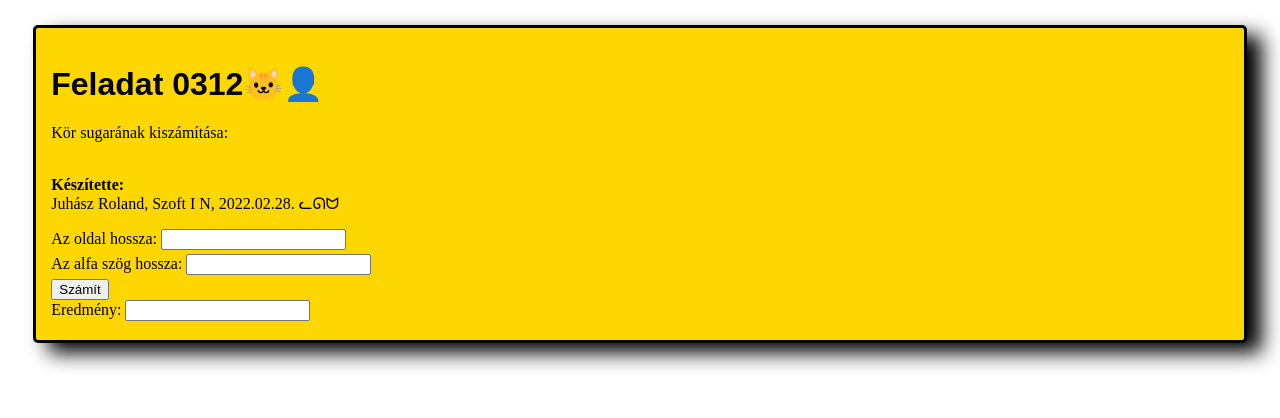
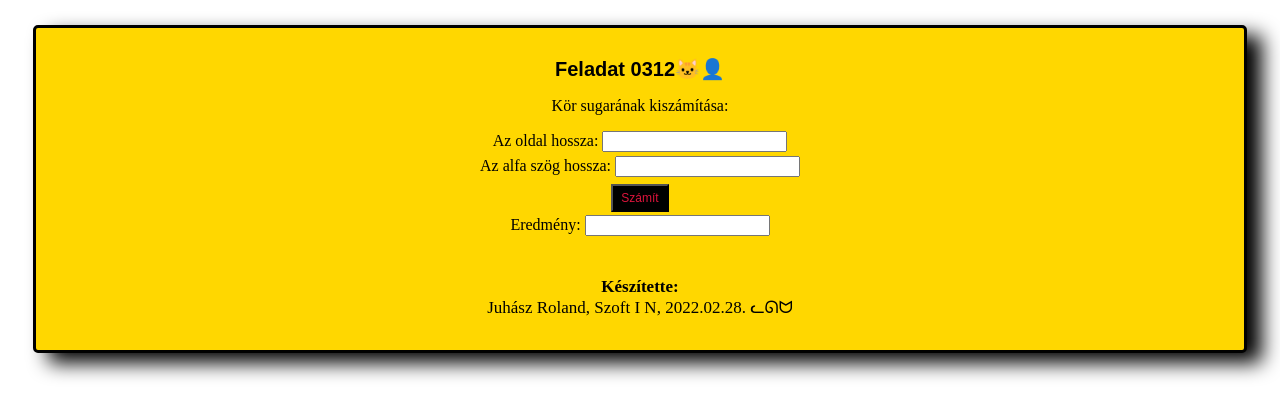
Before and after one commit to Roleeygit/tombsug, a plain HTML site: page index.html in a window 1280 px wide. Drawn offline with Linux system fonts and the light colour scheme.

Commit message:
style javítás, javascript elkezdés

```diff
--- a/app.js
+++ b/app.js
@@ -6,3 +6,25 @@
 * Github: https://github.com/Roleeygit/
 * Licenc: GNU GPL
 */
+
+var oldalIn = document.getElementById("oldal");
+var szogIn = document.getElementById("szog");
+var szamitgomb = document.getElementById("szamitgomb");
+var eredmenyIn = document.getElementById("eredmeny");
+
+szamitgomb.addEventListener("click", function() {
+
+    if (anygaStr.match(minta)) {
+        console.log("OK")
+    } else {
+        console.log("Nem ok.")
+        alert("Hiba! Csak szám adható meg.")
+        return;
+    }
+
+    let anyag = Number(anyagIn.value);
+    console.log(anyag);
+    let reszecskek = anyag * 6 * Math.pow(10, 23);
+    console.log(reszecskek.toLocaleString());
+    eredmenyIn.value = reszecskek.toLocaleString();
+});
--- a/index.html
+++ b/index.html
@@ -22,7 +22,7 @@
   <div class="container">
     <h1>Feladat 0312🐱‍👤</h1>
     <p>Kör sugarának kiszámítása:</p>
-    <p><br><b>Készítette:</b></br>Juhász Roland, Szoft I N, 2022.02.28. ᓚᘏᗢ</p>
+
     <label for="oldal">Az oldal hossza:</label>
     <input type="text" id="oldal">
     <br>
@@ -30,12 +30,14 @@
     <input type="text" id="szog">
     <br>
 
-    <button id="szamitgomb">Számít</button>
+    <button class="szamitgomb">Számít</button>
 
     <br>
     <div class="eredmeny">
         <label for="eredmeny">Eredmény:</label>
         <input type="text" id="eredmeny">
+          <p class="keszito"><br><b>Készítette:</b>
+    </br>Juhász Roland, Szoft I N, 2022.02.28. ᓚᘏᗢ</p>
     </div>
 </div>
 
--- a/style.css
+++ b/style.css
@@ -7,6 +7,9 @@
 * Licenc: GNU GPL
 */
 
+body {
+  text-align: center;
+}
 .container {
   background-color: gold;
   margin: 2%;
@@ -24,5 +27,22 @@ margin-bottom: 4px;
 
 h1 {
 font-family: sans-serif;
+font-size: 20px;
+text-align: center;
 
 }
+
+.keszito {
+  font-size: 17px;
+}
+
+.szamitgomb {
+  background-color: black;
+  color:crimson;
+  padding: 5px 8px;
+  text-align: center;
+  text-decoration: none;
+  display: inline-block;
+  font-size: 12px;
+  margin: 3px;
+}
```
